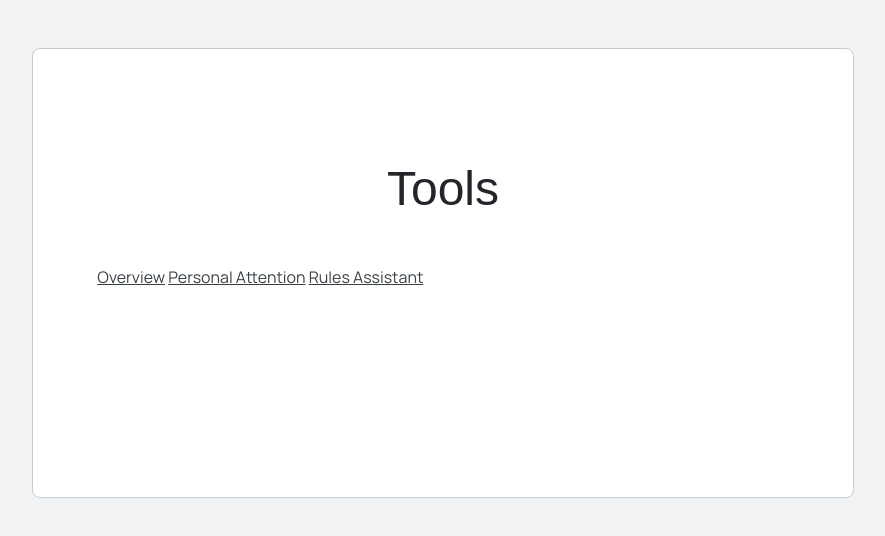
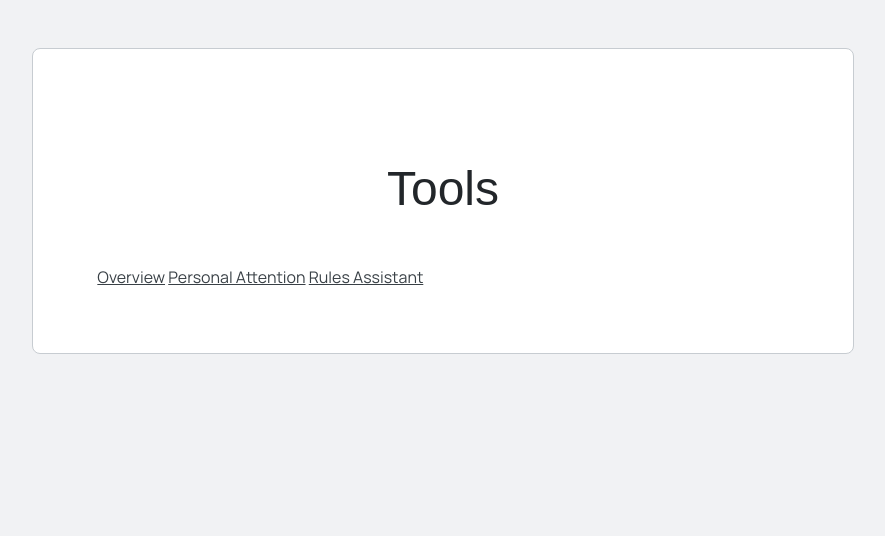
Before and after one commit to dsoloha/cityworld, a SvelteKit app: page /tools in a window 1280 px wide. Shown: the top 536 px of the page, without its empty margins (197-1082 px from the left). Built offline with nearby package versions, Linux system fonts and the light colour scheme; a web font is replaced by a local one.

Commit message:
Revert "Added minimum height to Card component"

```diff
--- a/src/components/Card.svelte
+++ b/src/components/Card.svelte
@@ -10,7 +10,6 @@
     color: var(--light-text);
     margin-top: 2em;
     padding: 4em;
-    min-height: calc(var(--standard-unit) * 3);
   }
 
   @media (prefers-color-scheme: dark) {
```
